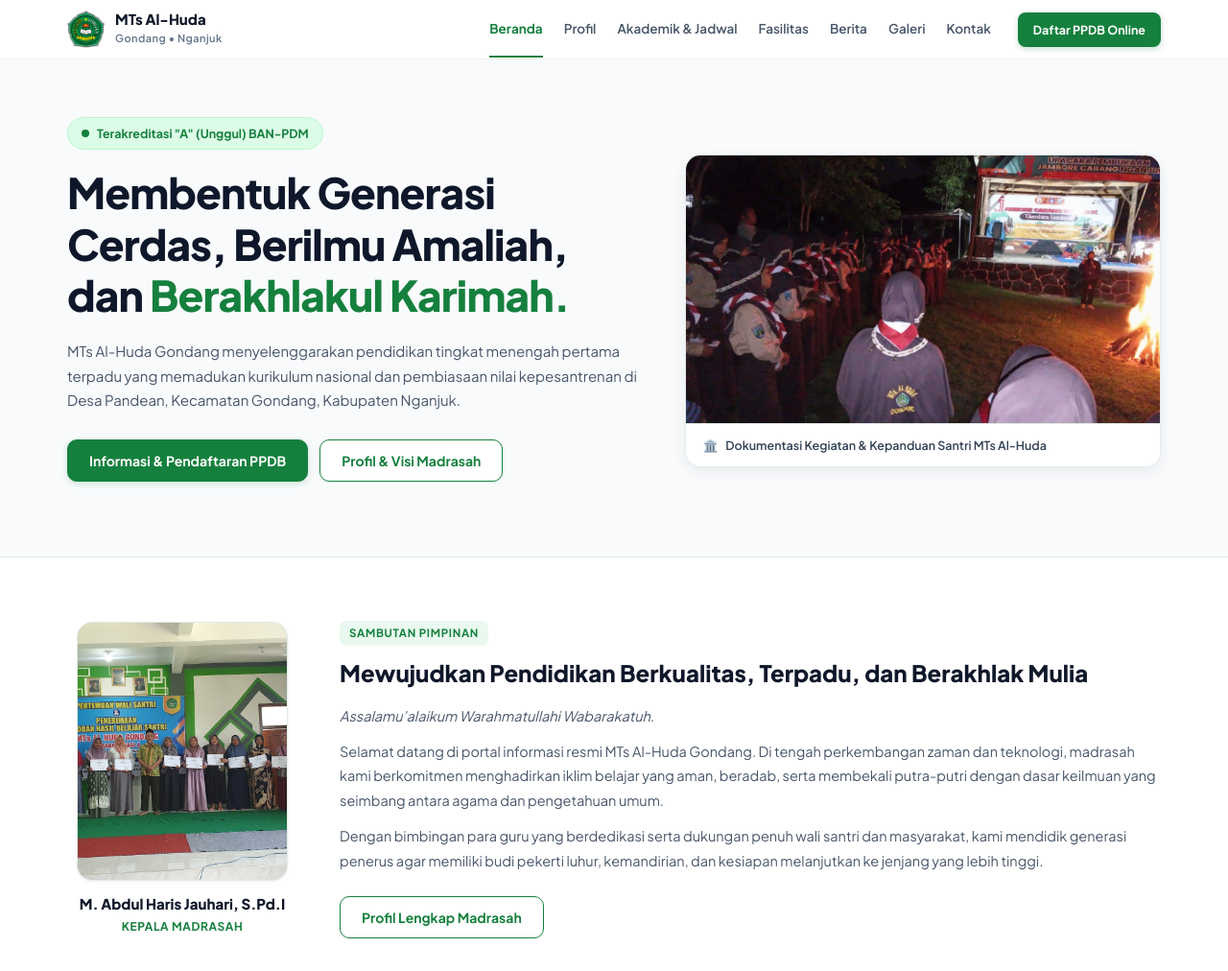
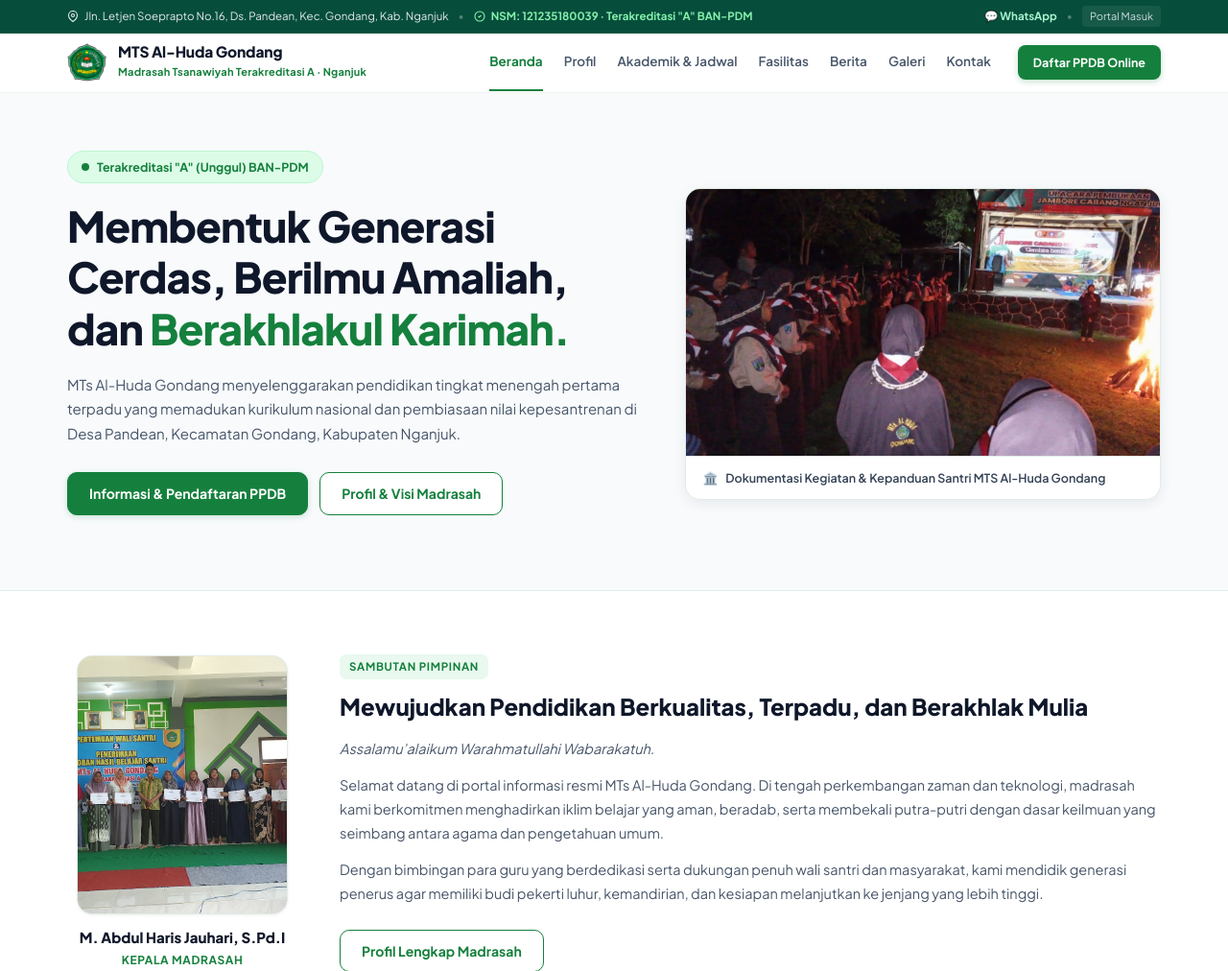
Before and after one commit to nukimala/mts-alhuda-website, a PHP site: page /mts-alhuda-website/ in a window 1280 px wide. Shown: the top 1012 px of the page at 96% size. Run offline with PHP 8.4, Linux system fonts and the light colour scheme; data comes from the database, SQL or seed files in the repository.

Commit message:
fix(layout): unify official school branding to MTS Al-Huda Gondang and add header topbar

```diff
--- a/app/Views/admin/login.php
+++ b/app/Views/admin/login.php
@@ -17,10 +17,10 @@
     <div class="login-card">
         <div class="card">
             <div class="card-pad">
-                <img class="login-logo" src="<?= base_url('assets/images/LOGO_MTS 1.png') ?>" alt="Logo MTs Al-Huda">
+                <img class="login-logo" src="<?= base_url('assets/images/LOGO_MTS 1.png') ?>" alt="Logo MTS Al-Huda Gondang">
 
                 <h1>Masuk Panel Admin</h1>
-                <p class="sub">Website MTs Al-Huda Gondang</p>
+                <p class="sub">Portal Resmi MTS Al-Huda Gondang</p>
 
                 <?php if (!empty($data['error'])): ?>
                     <div class="notice warn" style="margin-bottom:16px">
@@ -72,7 +72,7 @@
     </div>
 </div>
 
-<div class="foot-strip">MTs Al-Huda Gondang &middot; Panel Admin</div>
+<div class="foot-strip">MTS Al-Huda Gondang &middot; Panel Admin</div>
 
 <script>
     document.querySelectorAll('[data-toggle]').forEach(function (btn) {
--- a/app/Views/berita/detail.php
+++ b/app/Views/berita/detail.php
@@ -18,7 +18,7 @@ $otherPosts = $data['other_posts'] ?? [];
             <div style="display: flex; align-items: center; gap: 14px; font-size: 12.5px; color: rgba(255,255,255,.8); flex-wrap: wrap;">
                 <span>📅 <?= !empty($post['published_at']) ? date('d F Y', strtotime($post['published_at'])) : date('d F Y') ?></span>
                 <span>•</span>
-                <span>✍️ Oleh <?= htmlspecialchars($post['author_name'] ?? 'Humas MTs Al-Huda', ENT_QUOTES, 'UTF-8') ?></span>
+                <span>✍️ Oleh <?= htmlspecialchars($post['author_name'] ?? 'Humas MTS Al-Huda Gondang', ENT_QUOTES, 'UTF-8') ?></span>
                 <span>•</span>
                 <span>👁️ <?= (int) ($post['views'] ?? $post['views_count'] ?? 0) ?> Kali Dilihat</span>
             </div>
--- a/app/Views/fasilitas/index.php
+++ b/app/Views/fasilitas/index.php
@@ -56,7 +56,7 @@ $facilities = $data['facilities'] ?? [];
                                 <?php else: ?>
                                     <div style="width:100%;height:100%;background:linear-gradient(135deg, #15803D 0%, #0B3D1E 100%);display:flex;flex-direction:column;align-items:center;justify-content:center;color:#fff;text-align:center;padding:20px">
                                         <span style="font-size: 32px; margin-bottom: 4px;">🏛️</span>
-                                        <b style="font-size: 14px; text-transform: uppercase; letter-spacing: 0.05em;">Sarana MTs Al-Huda</b>
+                                        <b style="font-size: 14px; text-transform: uppercase; letter-spacing: 0.05em;">Sarana MTS Al-Huda Gondang</b>
                                     </div>
                                 <?php endif; ?>
 
--- a/app/Views/home/index.php
+++ b/app/Views/home/index.php
@@ -40,7 +40,7 @@ $facilities = $data['facilities'] ?? [];
                          fetchpriority="high">
                     <div class="hero-visual-caption">
                         <span>🏛️</span>
-                        <span>Dokumentasi Kegiatan &amp; Kepanduan Santri MTs Al-Huda</span>
+                        <span>Dokumentasi Kegiatan &amp; Kepanduan Santri MTS Al-Huda Gondang</span>
                     </div>
                 </div>
             </div>
--- a/app/Views/kontak/index.php
+++ b/app/Views/kontak/index.php
@@ -14,7 +14,7 @@ $old = $data['old'] ?? [];
     <section class="page-hero-clean">
         <div class="container">
             <div class="hero-label">Layanan Informasi &amp; Komunikasi</div>
-            <h1>Hubungi <span>MTs Al-Huda</span> Gondang</h1>
+            <h1>Hubungi <span>MTS Al-Huda Gondang</span></h1>
             <p>
                 Kami siap membantu menjawab pertanyaan seputar program madrasah, kegiatan santri, akademik, serta pendaftaran siswa baru (PPDB).
             </p>
--- a/app/Views/layouts/footer.php
+++ b/app/Views/layouts/footer.php
@@ -3,17 +3,17 @@
         <!-- Profil Madrasah -->
         <div class="footer-about">
             <a href="<?= url('/') ?>" style="display: flex; align-items: center; gap: 10px; margin-bottom: 14px; text-decoration: none;">
-                <img src="<?= asset('assets/images/LOGO_MTS 1.png') ?>" alt="Logo MTs Al-Huda" width="44" height="44" style="width: 44px; height: 44px; object-fit: contain; background: #fff; border-radius: 8px; padding: 4px;">
+                <img src="<?= asset('assets/images/LOGO_MTS 1.png') ?>" alt="Logo MTS Al-Huda Gondang" width="44" height="44" style="width: 44px; height: 44px; object-fit: contain; background: #fff; border-radius: 8px; padding: 4px;">
                 <div>
-                    <h3 style="color: #ffffff; font-size: 17px; font-weight: 800; margin: 0; line-height: 1.2;">MTs Al-Huda Gondang</h3>
+                    <h3 style="color: #ffffff; font-size: 17px; font-weight: 800; margin: 0; line-height: 1.2;">MTS Al-Huda Gondang</h3>
                     <span style="font-size: 11px; color: #4ADE80; font-weight: 700;">Terakreditasi "A" (Unggul) BAN-PDM</span>
                 </div>
             </a>
             <p style="color: #E2E8F0; line-height: 1.65; font-size: 13px; margin-bottom: 14px;">
-                Madrasah Tsanawiyah terpadu yang memadukan kurikulum nasional dan nilai-nilai kepesantrenan untuk membina generasi cerdas, mandiri, dan berakhlakul karimah.
+                Madrasah Tsanawiyah terpadu yang memadukan kurikulum nasional dan nilai-nilai kepesantrenan untuk membina generasi cerdas, mandiri, dan berakhlakul karimah di Gondang, Nganjuk.
             </p>
             <div style="font-size: 12px; color: #BBF7D0;">
-                NPSN: <strong>20582910</strong> • NSM: <strong>121235180039</strong>
+                NPSN: <strong>20582234</strong> • NSM: <strong>121235180039</strong>
             </div>
         </div>
 
@@ -51,21 +51,22 @@
                 Kontak &amp; Alamat
             </h4>
             <div style="display: flex; flex-direction: column; gap: 10px; font-size: 12.5px; color: #E2E8F0;">
-                <div>📍 Jl. Letjend Suprapto No. 16, Desa Pandean, Kec. Gondang, Kab. Nganjuk, Jawa Timur</div>
-                <div>☎ Telepon: (0358) 123456</div>
-                <div>✉ Email: info@mtsalhuda.sch.id</div>
+                <div>📍 Jln. Letjen Soeprapto No.16, Ds. Pandean, Kec. Gondang, Kab. Nganjuk, Jawa Timur</div>
+                <div>☎ Telepon: (0358) 771234</div>
+                <div>💬 WhatsApp: 0812-3456-7890</div>
+                <div>✉ Email: info@mts-alhuda.sch.id</div>
                 <div>⏰ Pelayanan: Senin - Sabtu (07.00 - 14.00 WIB)</div>
             </div>
         </div>
     </div>
 
     <!-- Copyright -->
-    <div class="container" style="border-top: 1px solid rgba(255,255,255,.1); padding-top: 20px; display: flex; justify-content: space-between; align-items: center; flex-wrap: wrap; gap: 10px; font-size: 12px; color: #CBD5E1;">
-        <span>© <?= date('Y') ?> MTs Al-Huda Gondang. Terakreditasi "A" BAN-PDM. Seluruh hak cipta dilindungi.</span>
-        <span>Sistem Informasi Madrasah Terpadu</span>
+    <div class="container" style="border-top: 1px solid rgba(255,255,255,.1); padding-top: 20px; display: flex; justify-content: space-between; align-items: center; flex-wrap: wrap; gap: 12px; font-size: 12px; color: rgba(255,255,255,.6);">
+        <span>© <?= date('Y') ?> MTS Al-Huda Gondang. Terakreditasi "A" BAN-PDM. Seluruh hak cipta dilindungi.</span>
+        <span>Kecamatan Gondang, Kabupaten Nganjuk, Jawa Timur</span>
     </div>
 </footer>
 
-<script src="<?= asset('js/script.js') ?>"></script>
+<script src="<?= base_url('js/main.js') ?>" defer></script>
 </body>
 </html>
--- a/app/Views/layouts/header.php
+++ b/app/Views/layouts/header.php
@@ -4,12 +4,12 @@
 <head>
     <meta charset="UTF-8">
     <meta name="viewport" content="width=device-width, initial-scale=1.0">
-    <meta name="description" content="Website resmi MTs Al-Huda Gondang Nganjuk: Madrasah Tsanawiyah Terakreditasi A Unggul">
-    <title><?= htmlspecialchars($data['title'] ?? 'MTs Al-Huda Gondang (Akreditasi Unggul)') ?></title>
+    <meta name="description" content="Website resmi MTS Al-Huda Gondang Nganjuk: Madrasah Tsanawiyah Terakreditasi A Unggul">
+    <title><?= htmlspecialchars($data['title'] ?? 'MTS Al-Huda Gondang (Akreditasi Unggul)') ?></title>
 
     <link rel="preconnect" href="https://fonts.googleapis.com">
     <link rel="preconnect" href="https://fonts.gstatic.com" crossorigin>
     <link href="https://fonts.googleapis.com/css2?family=Plus+Jakarta+Sans:wght@400;500;600;700;800&display=swap" rel="stylesheet">
-    <link rel="stylesheet" href="<?= base_url('css/style.css?v=' . (file_exists(__DIR__ . '/../../../public/css/style.css') ? filemtime(__DIR__ . '/../../../public/css/style.css') : '2.0')) ?>">
+    <link rel="stylesheet" href="<?= base_url('css/style.css?v=' . (file_exists(__DIR__ . '/../../../public/css/style.css') ? filemtime(__DIR__ . '/../../../public/css/style.css') : '2.1')) ?>">
 </head>
 <body>
--- a/app/Views/layouts/navbar.php
+++ b/app/Views/layouts/navbar.php
@@ -12,18 +12,42 @@ $navItems = [
     'kontak' => 'Kontak',
 ];
 ?>
+<!-- TOPBAR RESMI MTS AL-HUDA GONDANG -->
+<div class="site-topbar">
+    <div class="container site-topbar-inner">
+        <div class="site-topbar-left">
+            <span class="topbar-item topbar-address">
+                <svg width="12" height="12" viewBox="0 0 24 24" fill="none" stroke="currentColor" stroke-width="2.2" aria-hidden="true"><path d="M21 10c0 7-9 13-9 13s-9-6-9-13a9 9 0 0 1 18 0z"/><circle cx="12" cy="10" r="3"/></svg>
+                <span>Jln. Letjen Soeprapto No.16, Ds. Pandean, Kec. Gondang, Kab. Nganjuk</span>
+            </span>
+            <span class="topbar-sep">•</span>
+            <span class="topbar-item topbar-akreditasi">
+                <svg width="12" height="12" viewBox="0 0 24 24" fill="none" stroke="currentColor" stroke-width="2.2" aria-hidden="true"><circle cx="12" cy="12" r="10"/><path d="m9 12 2 2 4-4"/></svg>
+                <span>NSM: 121235180039 &middot; Terakreditasi "A" BAN-PDM</span>
+            </span>
+        </div>
+        <div class="site-topbar-right">
+            <a href="https://wa.me/6281234567890" target="_blank" rel="noopener" class="topbar-link">
+                <span>💬 WhatsApp</span>
+            </a>
+            <span class="topbar-sep">•</span>
+            <a href="<?= url('admin/login') ?>" class="topbar-portal">Portal Masuk</a>
+        </div>
+    </div>
+</div>
+
 <header class="site-header">
     <div class="container navbar">
-        <a href="<?= url('/') ?>" class="brand" style="display: flex; align-items: center; gap: 10px; text-decoration: none;">
+        <a href="<?= url('/') ?>" class="brand" style="display: flex; align-items: center; gap: 11px; text-decoration: none;">
             <img src="<?= asset('assets/images/LOGO_MTS 1.png') ?>"
-                 alt="Logo MTs Al-Huda"
+                 alt="Logo MTS Al-Huda Gondang"
                  class="brand-logo"
-                 width="40"
-                 height="40"
-                 style="width: 40px; height: 40px; object-fit: contain;">
+                 width="42"
+                 height="42"
+                 style="width: 42px; height: 42px; object-fit: contain;">
             <div>
-                <span style="font-size: 15px; font-weight: 800; color: #0F172A; display: block; line-height: 1.2;">MTs Al-Huda</span>
-                <span style="font-size: 11px; color: #64748B; font-weight: 600; letter-spacing: 0.04em;">Gondang • Nganjuk</span>
+                <span style="font-size: 15.5px; font-weight: 800; color: #0F172A; display: block; line-height: 1.2; letter-spacing: -0.01em;">MTS Al-Huda Gondang</span>
+                <span style="font-size: 11px; color: #15803D; font-weight: 700; letter-spacing: 0.02em;">Madrasah Tsanawiyah Terakreditasi A &middot; Nganjuk</span>
             </div>
         </a>
 
--- a/app/Views/profil/index.php
+++ b/app/Views/profil/index.php
@@ -20,7 +20,7 @@ function get_initials(string $name): string {
     <section class="page-hero-clean">
         <div class="container">
             <div class="hero-label">Identitas &amp; Dokumen Resmi Madrasah</div>
-            <h1>Profil Lengkap <span>MTs Al-Huda</span> Gondang</h1>
+            <h1>Profil Lengkap <span>MTS Al-Huda Gondang</span></h1>
             <p>
                 Membina generasi yang berilmu amaliah, cerdas dalam ilmu pengetahuan, dan teguh dalam akhlakul karimah di bawah naungan Yayasan Pendidikan Islam Al-Huda Pandean, Gondang, Nganjuk.
             </p>
--- a/public/css/style.css
+++ b/public/css/style.css
@@ -57,6 +57,80 @@ button:disabled, [aria-disabled="true"] {
     width: min(var(--container), calc(100% - 40px));
     margin-inline: auto;
 }
+
+/* TOPBAR RESMI MADRASAH */
+.site-topbar {
+    background: #064E3B;
+    color: #E2E8F0;
+    font-size: 11.5px;
+    padding: 6px 0;
+    border-bottom: 1px solid rgba(255,255,255,0.08);
+}
+.site-topbar-inner {
+    display: flex;
+    align-items: center;
+    justify-content: space-between;
+    gap: 12px;
+}
+.site-topbar-left, .site-topbar-right {
+    display: flex;
+    align-items: center;
+    gap: 10px;
+}
+.topbar-item {
+    display: inline-flex;
+    align-items: center;
+    gap: 6px;
+}
+.topbar-sep {
+    opacity: 0.35;
+}
+.topbar-akreditasi {
+    color: #86EFAC;
+    font-weight: 700;
+}
+.topbar-link {
+    color: #A7F3D0;
+    text-decoration: none;
+    font-weight: 700;
+    transition: color 0.15s ease;
+}
+.topbar-link:hover {
+    color: #FFFFFF;
+}
+.topbar-portal {
+    color: #E2E8F0;
+    text-decoration: none;
+    opacity: 0.9;
+    font-size: 11px;
+    padding: 2px 8px;
+    border-radius: 4px;
+    background: rgba(255,255,255,0.08);
+    transition: all 0.15s ease;
+}
+.topbar-portal:hover {
+    background: rgba(255,255,255,0.2);
+    color: #FFFFFF;
+}
+@media (max-width: 860px) {
+    .site-topbar {
+        font-size: 11px;
+        padding: 5px 0;
+    }
+    .site-topbar-left .topbar-address {
+        display: none;
+    }
+    .site-topbar-left .topbar-sep:first-of-type {
+        display: none;
+    }
+}
+@media (max-width: 520px) {
+    .site-topbar-right .topbar-link,
+    .site-topbar-right .topbar-sep {
+        display: none;
+    }
+}
+
 /* NAVBAR */
 .site-header {
     height: 62px;
--- a/tools/build_master_sql.php
+++ b/tools/build_master_sql.php
@@ -1251,8 +1251,8 @@ $sql .= "(3, 3, 3, CURDATE(), CURDATE(), 'daily', NOW(), '06:55:00', 'hadir', 'H
 // 10. Pengaturan Dasar (Settings)
 $sql .= "-- 10. Pengaturan Dasar Madrasah\n";
 $settingsData = [
-    ['site_name', 'MTs Al-Huda', 'string', 'identitas', 'Nama madrasah', 1],
-    ['site_subtitle', 'Gondang', 'string', 'identitas', 'Keterangan nama', 1],
+    ['site_name', 'MTS Al-Huda Gondang', 'string', 'identitas', 'Nama madrasah', 1],
+    ['site_subtitle', 'Nganjuk', 'string', 'identitas', 'Keterangan nama', 1],
     ['site_full_name', 'Madrasah Tsanawiyah Al-Huda Gondang', 'string', 'identitas', 'Nama lengkap madrasah', 1],
     ['site_logo', 'assets/images/LOGO_MTS 1.png', 'string', 'identitas', 'Logo resmi madrasah', 1],
     ['site_favicon', 'assets/images/LOGO_MTS 1.png', 'string', 'identitas', 'Favicon situs', 1],
```
Also changed, not shown: app/Views/layouts/admin.php (+14 -6 lines).
